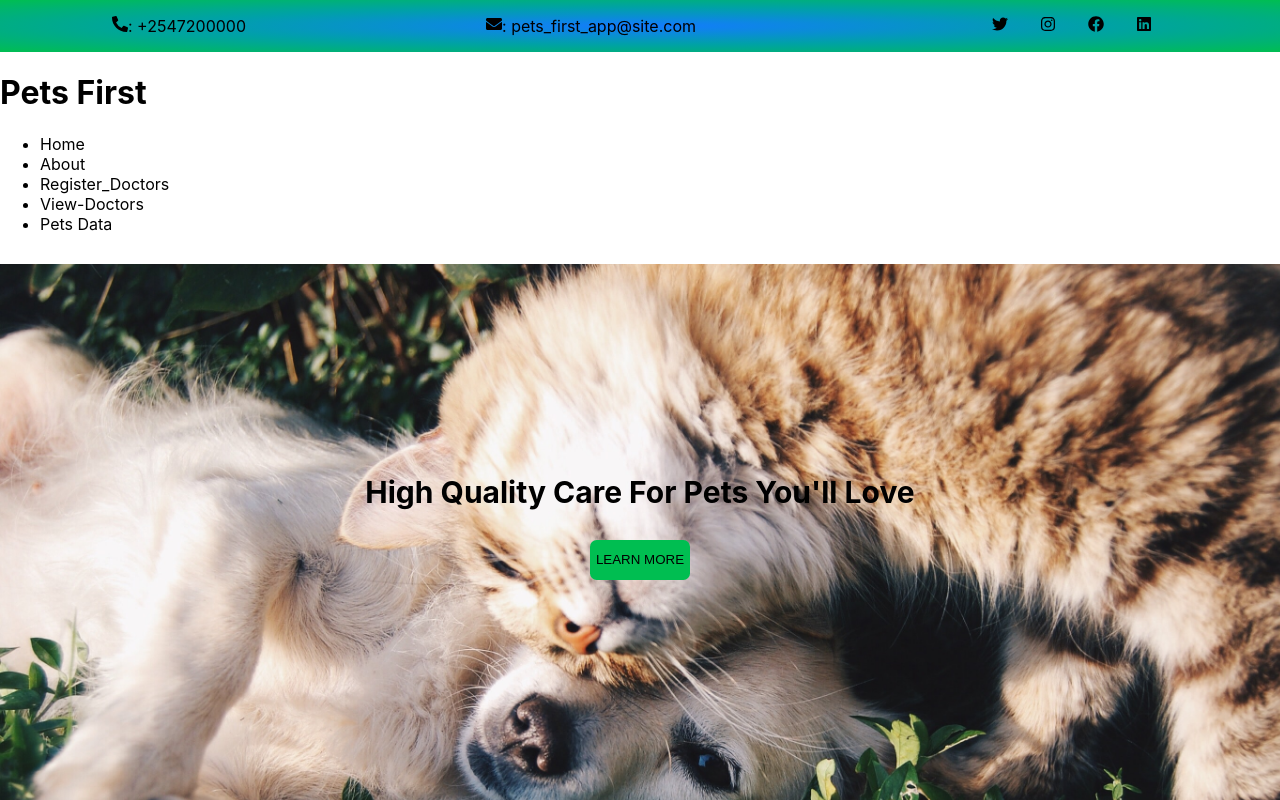
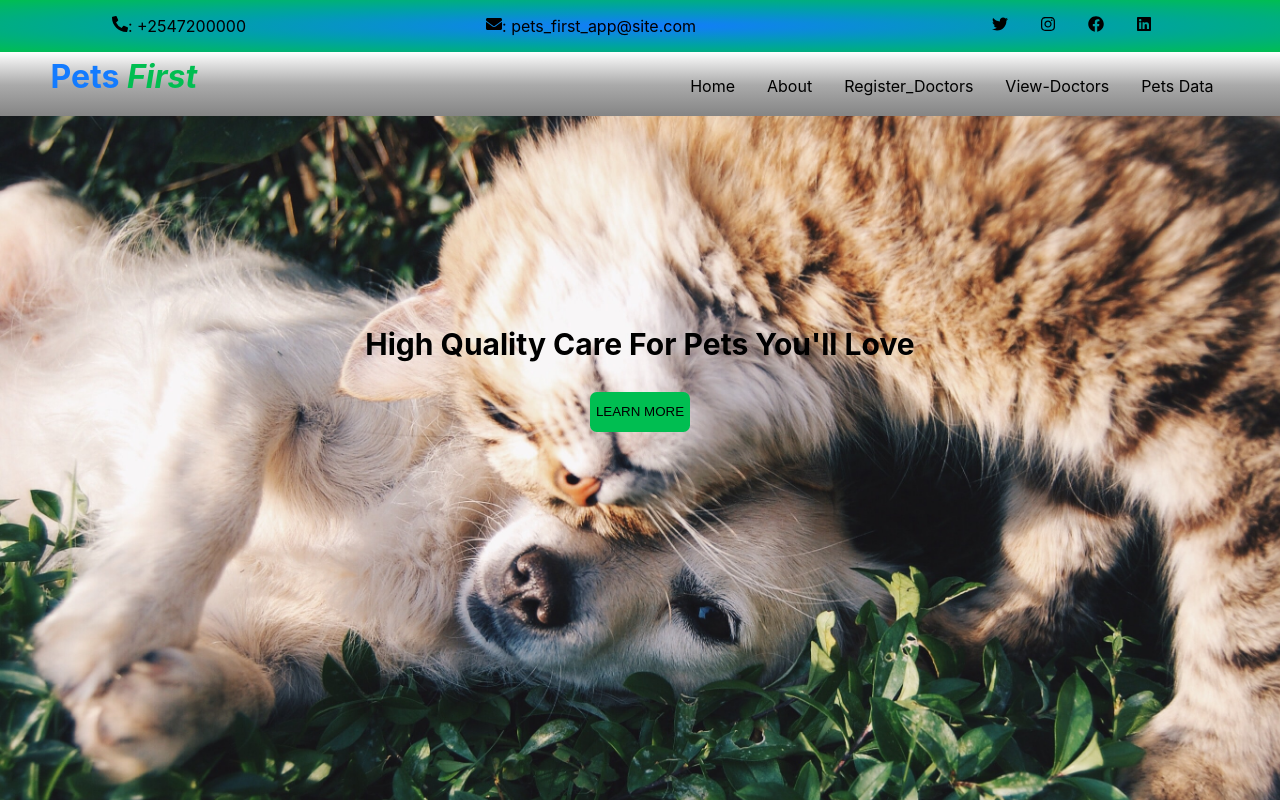
Before and after one commit to MissZamzam/group-7, a React (Create React App) app in the folder client/says-my-vet/: page / in a window 1280 px wide. Shown: the top 800 px of the page. Built offline with nearby package versions, Linux system fonts and the light colour scheme.

Commit message:
add routes

```diff
--- a/client/says-my-vet/src/components/NavBar/NavBar.component.js
+++ b/client/says-my-vet/src/components/NavBar/NavBar.component.js
@@ -5,35 +5,45 @@ import { FaEnvelope, FaFacebook, FaFacebookF, FaInstagram, FaLinkedin, FaPhoneAl
 const NavBar = () => {
   return (
     <header className="header-sec">
-      <div className='media-contacts'>
-        <div className='phonecall'>
+      <div className="media-contacts">
+        <div className="phonecall">
           <FaPhoneAlt />: +2547200000
         </div>
-        <div className='mail'>
+        <div className="mail">
           <FaEnvelope />: pets_first_app@site.com
         </div>
-        <div className='media-handles'>
+        <div className="media-handles">
           <ul>
             <a>
-              <li><FaTwitter/></li>
+              <li>
+                <FaTwitter />
+              </li>
             </a>
             <a>
-              <li><FaInstagram/></li>
+              <li>
+                <FaInstagram />
+              </li>
             </a>
             <a>
-              <li><FaFacebook/></li>
+              <li>
+                <FaFacebook />
+              </li>
             </a>
             <a>
-              <li><FaLinkedin/></li>
+              <li>
+                <FaLinkedin />
+              </li>
             </a>
           </ul>
         </div>
       </div>
-      <div>
+      <div className="nav_bar">
         <div className="logo">
-          <h1>Pets First</h1>
+          <h1>
+            Pets <em>First</em>
+          </h1>
         </div>
-        <div>
+        <div className="routes">
           <ul>
             <li>Home</li>
             <li>About</li>
--- a/client/says-my-vet/src/components/NavBar/NavBar.styles.css
+++ b/client/says-my-vet/src/components/NavBar/NavBar.styles.css
@@ -48,3 +48,40 @@ a:hover {
 a:active {
   color: yellow;
 }
+.nav_bar{
+    display: flex;
+    justify-content: space-around;
+    background-image:linear-gradient(#ffff, #aaaaaa, #828282);
+    gap: 1em;
+    /* overflow: auto; */
+    margin-bottom: -2em;
+    /* position: fixed;
+  top: 0;
+  width: 100%; */
+}
+.logo{
+  float: left;
+  margin-left: -10em;
+  color: #137bff;
+  margin-top: -1em;
+}
+.logo em{
+    color: #00be51;
+    /* background-color: #00a1a7; */
+}
+
+.routes > ul {
+    display: flex;
+    text-decoration: none;
+    float: right;
+    margin-right: -10em;
+    margin-top: 1.5em;
+}
+.routes > ul  li{
+    list-style: none;
+    padding: 0 1em 0 1em;
+    /* margin-right: 2em; */
+}
+.routes > ul  li:hover{
+    cursor: pointer;
+}
```
